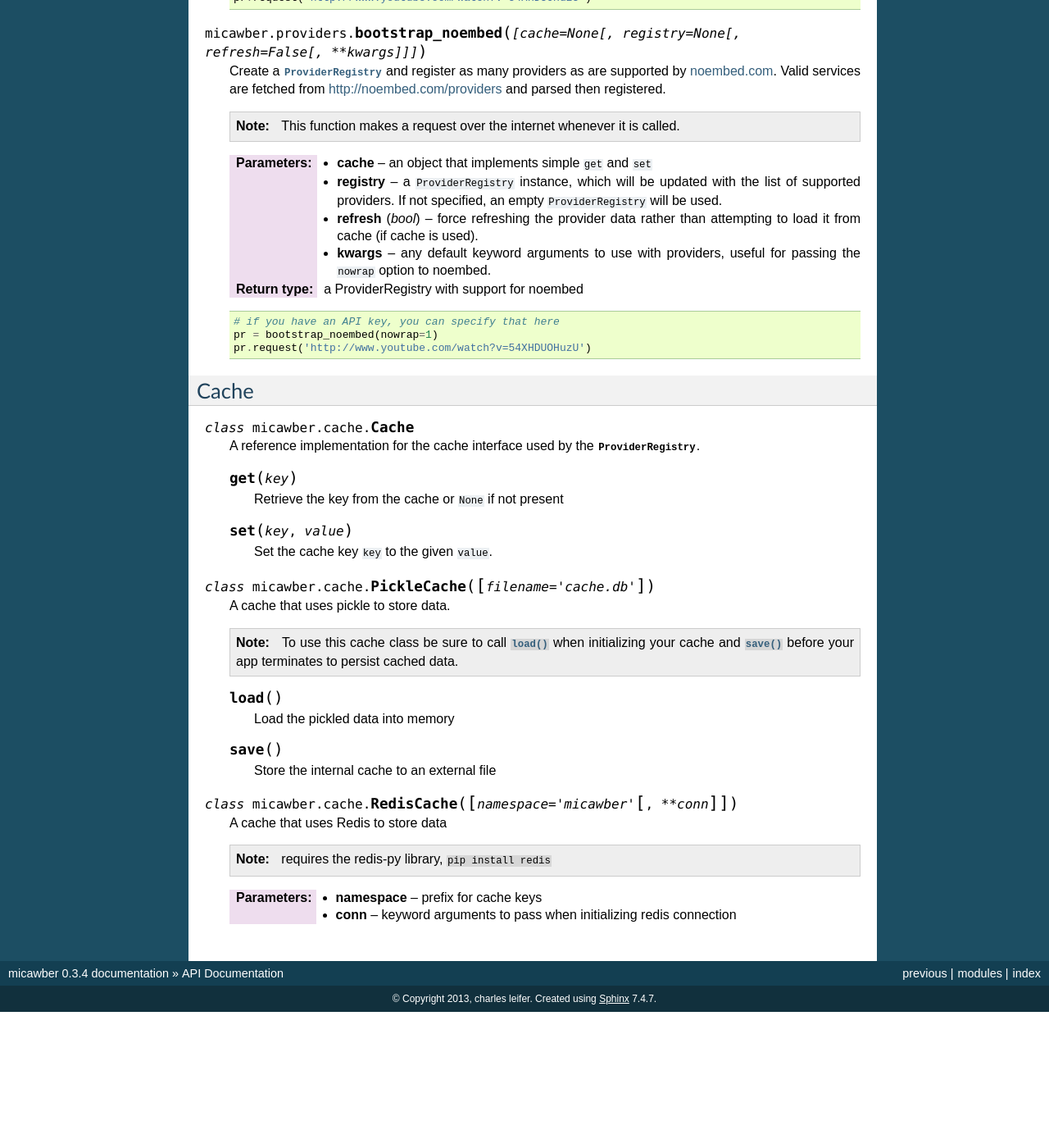
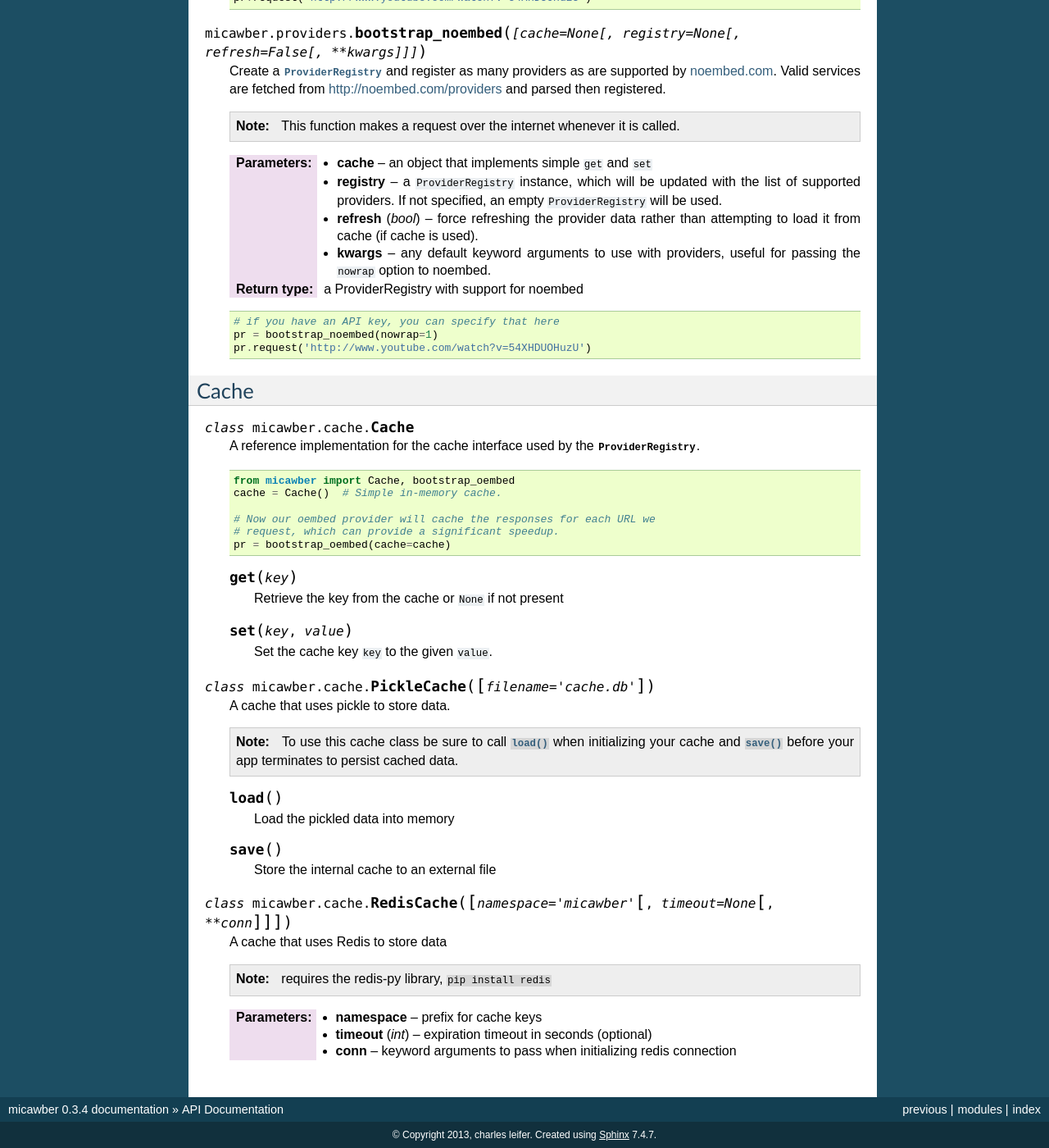
Before and after one commit to coleifer/micawber, a Sphinx documentation site: the page built from docs/api.rst, in a window 1280 px wide and 1400 px high, scrolled down 3912 px. Shown: the whole window at 82% size. Built offline with Sphinx 7.4.7, drawn with Linux system fonts in a browser that asks for light colours; before the commit the page ends 5146 px from its top, so only the background shows below that.

Commit message:
Add docs for micawber cache.
Refs #103

```diff
--- a/docs/api.rst
+++ b/docs/api.rst
@@ -255,6 +255,15 @@ Cache
 
     A reference implementation for the cache interface used by the :py:class:`ProviderRegistry`.
 
+    .. code-block:: python
+
+        from micawber import Cache, bootstrap_oembed
+        cache = Cache()  # Simple in-memory cache.
+
+        # Now our oembed provider will cache the responses for each URL we
+        # request, which can provide a significant speedup.
+        pr = bootstrap_oembed(cache=cache)
+
     .. py:method:: get(key)
 
         Retrieve the key from the cache or ``None`` if not present
@@ -280,11 +289,12 @@ Cache
 
         Store the internal cache to an external file
 
-.. py:class:: RedisCache([namespace='micawber'[, **conn]])
+.. py:class:: RedisCache([namespace='micawber'[, timeout=None[, **conn]]])
 
     A cache that uses Redis to store data
 
     .. note:: requires the redis-py library, ``pip install redis``
 
     :param namespace: prefix for cache keys
+    :param int timeout: expiration timeout in seconds (optional)
     :param conn: keyword arguments to pass when initializing redis connection
```
Also changed, not shown: 1 other file.
